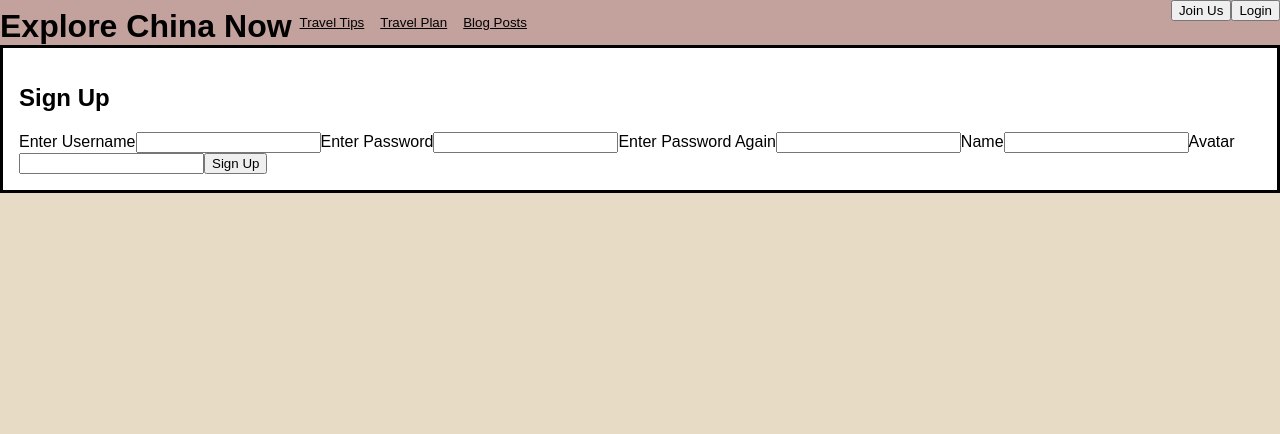
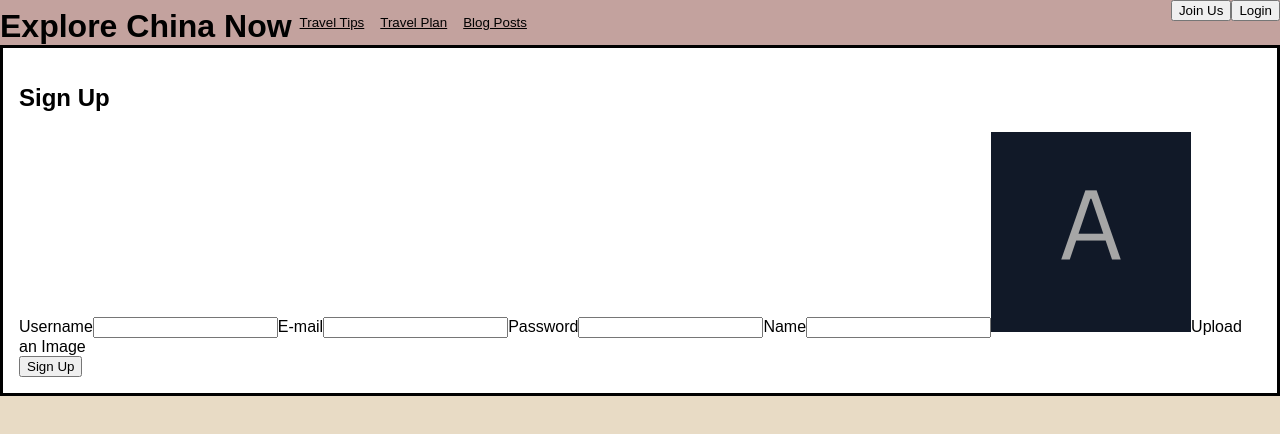
Before and after one commit to shuhuiwu823/ExploreChinaNow, a React (Vite) app in the folder ExploreChinaNow/: page / in a window 1280 px wide. Both pictures are taken after a click on the button "Join Us". Shown: the top 434 px of the page. Built offline with nearby package versions, Linux system fonts and the light colour scheme.

Commit message:
implement the Sign Up with email and password and store users' data into the firebase database

```diff
--- /dev/null
+++ b/ExploreChinaNow/src/components/Blogs.jsx
@@ -0,0 +1,5 @@
+function Blogs() {
+    return;
+}
+
+export default Blogs;
--- a/ExploreChinaNow/src/components/Login.jsx
+++ b/ExploreChinaNow/src/components/Login.jsx
@@ -5,9 +5,9 @@ function Login() {
             <form className="login-form" onClick={(e)=>{
                 e.preventDefault();
             }}>
-                <label className="login-username">
-                    <span>Username</span>
-                    <input type="text" className="enter-username"></input>
+                <label className="login-email">
+                    <span>Email</span>
+                    <input type="text" className="enter-email"></input>
                 </label>
                 <label className="login-password">
                     <span>Password</span>
--- /dev/null
+++ b/ExploreChinaNow/src/components/Plan.jsx
@@ -0,0 +1,5 @@
+function Plan() {
+    return;
+}
+
+export default Plan;
--- a/ExploreChinaNow/src/components/Register.jsx
+++ b/ExploreChinaNow/src/components/Register.jsx
@@ -1,30 +1,81 @@
+import { useState } from "react";
+import { auth, db } from "../firebase";
+import { createUserWithEmailAndPassword } from "firebase/auth";
+import { setDoc, doc } from "firebase/firestore";
+
 function Register() {
+    const [avatar, setAvatar] = useState({
+        file: null,
+        url:""
+    });
+
+    const [errorMsg, setErrorMsg] = useState("");
+
+    const handleAvatar = (e) => {
+        if(e.target.files[0]){
+            setAvatar({
+                file: e.target.files[0],
+                url: URL.createObjectURL(e.target.files[0])
+            });
+        }
+    }
+
+    const handleRegister = async (e) => {
+        e.preventDefault();
+
+        const formData = new FormData(e.target);
+
+        const {username, email, password, name} = Object.fromEntries(formData);
+
+        try {
+            const res = await createUserWithEmailAndPassword(auth, email, password);
+
+            await setDoc(doc(db, "users", res.user.uid), {
+                username: username,
+                email: email,
+                id: res.user.uid,
+                name: name,
+                blocked: []
+            });
+
+            await setDoc(doc(db, "blogs", res.user.uid), {
+                blogs: []
+            });
+
+            setErrorMsg("Created a new account")
+        }catch(err){
+            console.log(err);
+            setErrorMsg(err.message);
+        }
+    }
+
     return(
         <dialog className="register-dialog" open>
             <h2>Sign Up</h2>
-            <form className="register-form">
+            <form className="register-form" onSubmit={handleRegister}>
                 <label className="register-username">
-                    <span>Enter Username</span>
-                    <input type="text" className="enter-username"></input>
+                    <span>Username</span>
+                    <input type="text" className="enter-username" name="username"></input>
+                </label>
+                <label className="register-email">
+                    <span>E-mail</span>
+                    <input type="text" className="enter-email" name="email"></input>
                 </label>
                 <label className="register-password">
-                    <span>Enter Password</span>
-                    <input type="password" className="enter-password"></input>
-                </label>
-                <label className="register-password-again">
-                    <span>Enter Password Again</span>
-                    <input type="password" className="enter-password-again"></input>
+                    <span>Password</span>
+                    <input type="password" className="enter-password" name="password"></input>
                 </label>
                 <label className="register-name">
                     <span>Name</span>
-                    <input type="text" className="enter-name"></input>
+                    <input type="text" className="enter-name" name="name"></input>
                 </label>
                 <label className="register-avatar">
-                    <span>Avatar</span>
-                    <input className="enter-name" ></input>
+                    <img src={avatar.url || "avatar.png"} alt=""/>
+                    <span>Upload an Image</span>
+                    <input type="file" className="upload-file" style={{display: "none"}} onChange={handleAvatar}></input>
                 </label>
+                <div className="error-message">{errorMsg}</div>
                 <button className="submit-register" onClick={(e) => {
-                    e.preventDefault();
                 }}>Sign Up</button>
             </form>
         </dialog>
--- /dev/null
+++ b/ExploreChinaNow/src/components/Tips.jsx
@@ -0,0 +1,5 @@
+function Tips() {
+    return;
+}
+
+export default Tips;
```
Also changed, not shown: ExploreChinaNow/src/App.jsx (+5 -2 lines), ExploreChinaNow/public/avatar.png (added).
